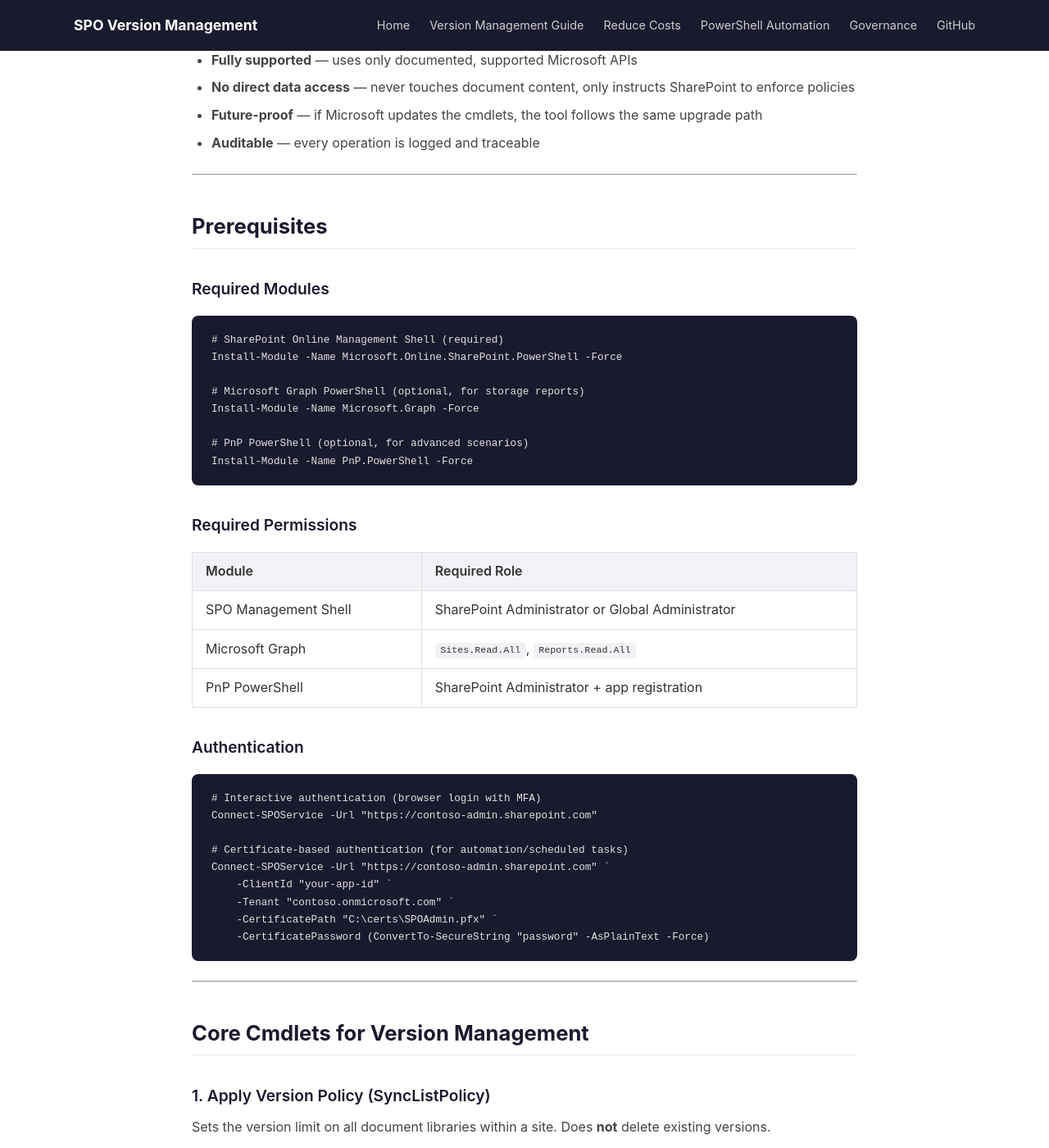
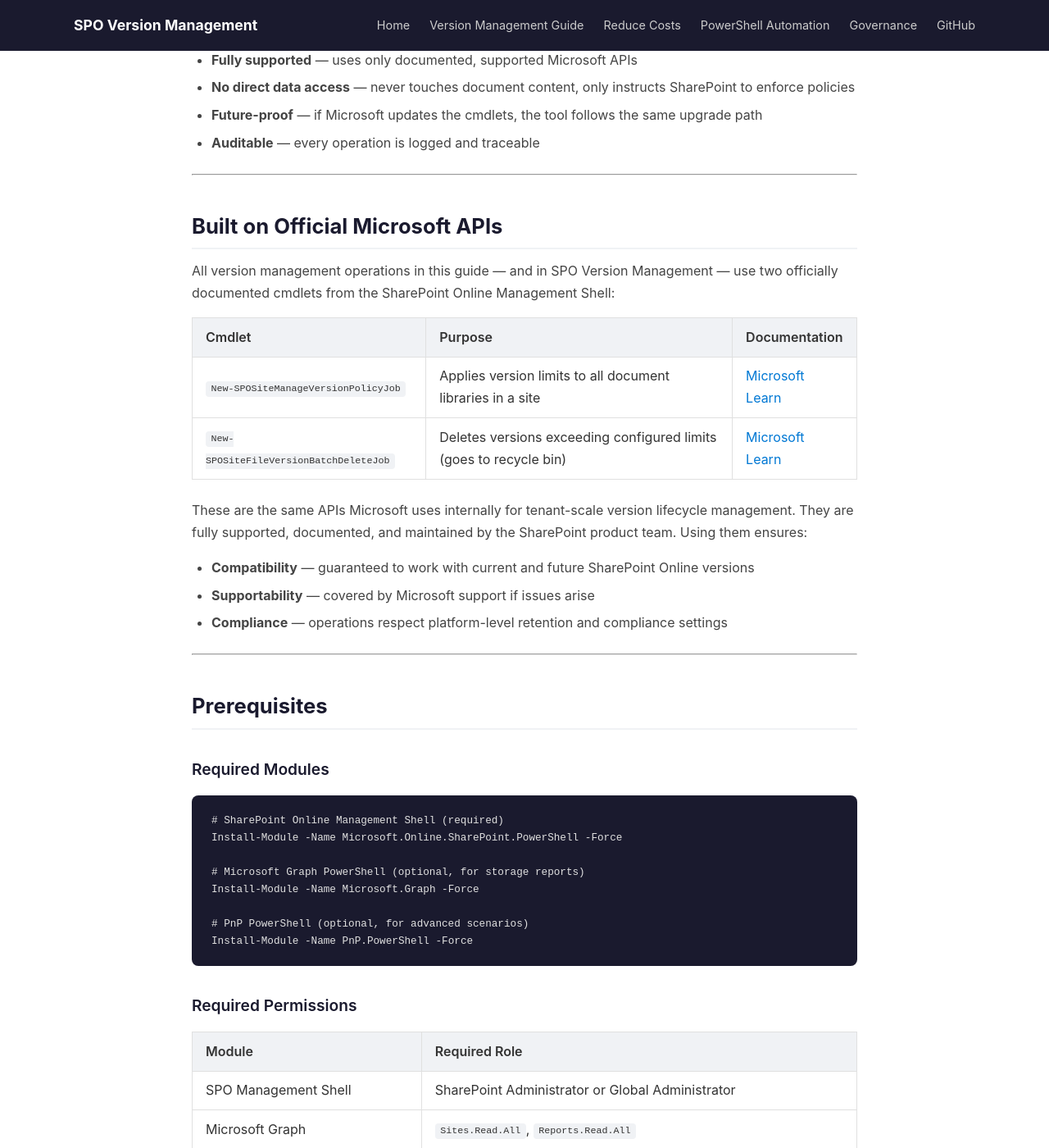
Before and after one commit to ivanoliv/SPOVersionManagement, a Jekyll site: the page built from docs/guides/powershell-sharepoint-version-cleanup.md, in a window 1280 px wide and 1400 px high, scrolled down 516 px. Shown: the whole window at 82% size. Built offline with Jekyll 4.4.1, drawn with Linux system fonts in a browser that asks for light colours; some of the changed text lies outside the part shown.

Commit message:
feat: add official Microsoft documentation links for API validation
- Link New-SPOSiteManageVersionPolicyJob and New-SPOSiteFileVersionBatchDeleteJob
  to their official Microsoft Learn documentation across all pages
- Homepage: add MS Learn links in trust section and SEO content
- PowerShell guide: add 'Built on Official Microsoft APIs' section with cmdlet table
- PowerShell guide: add MS Learn links to core cmdlet descriptions
- Version guide: link cmdlets in Risk Mitigation table and FAQ
- Costs guide: link cmdlets in tool-vs-scripts context
- Governance guide: link cmdlets in governance alignment table
- All links validate supportability using official Microsoft sources

````diff
--- a/docs/guides/powershell-sharepoint-version-cleanup.md
+++ b/docs/guides/powershell-sharepoint-version-cleanup.md
@@ -19,6 +19,23 @@
 - **No direct data access** — never touches document content, only instructs SharePoint to enforce policies
 - **Future-proof** — if Microsoft updates the cmdlets, the tool follows the same upgrade path
 - **Auditable** — every operation is logged and traceable
+
+---
+
+## Built on Official Microsoft APIs
+
+All version management operations in this guide — and in SPO Version Management — use two officially documented cmdlets from the SharePoint Online Management Shell:
+
+| Cmdlet | Purpose | Documentation |
+|--------|---------|---------------|
+| `New-SPOSiteManageVersionPolicyJob` | Applies version limits to all document libraries in a site | [Microsoft Learn](https://learn.microsoft.com/powershell/module/sharepoint-online/new-spositemanageversionpolicyjob) |
+| `New-SPOSiteFileVersionBatchDeleteJob` | Deletes versions exceeding configured limits (goes to recycle bin) | [Microsoft Learn](https://learn.microsoft.com/powershell/module/sharepoint-online/new-spositefileversionbatchdeletejob) |
+
+These are the same APIs Microsoft uses internally for tenant-scale version lifecycle management. They are fully supported, documented, and maintained by the SharePoint product team. Using them ensures:
+
+- **Compatibility** — guaranteed to work with current and future SharePoint Online versions
+- **Supportability** — covered by Microsoft support if issues arise
+- **Compliance** — operations respect platform-level retention and compliance settings
 
 ---
 
@@ -63,9 +80,11 @@
 
 ## Core Cmdlets for Version Management
 
+The two primary cmdlets below are official, documented SharePoint Online Management Shell commands. They are the same mechanisms SharePoint uses internally for version lifecycle management.
+
 ### 1. Apply Version Policy (SyncListPolicy)
 
-Sets the version limit on all document libraries within a site. Does **not** delete existing versions.
+The [`New-SPOSiteManageVersionPolicyJob`](https://learn.microsoft.com/powershell/module/sharepoint-online/new-spositemanageversionpolicyjob) cmdlet sets the version limit on all document libraries within a site. This is an official Microsoft API — fully supported, documented, and safe for production use. Does **not** delete existing versions.
 
 ```powershell
 # Set version limit to 20 major versions for all libraries in a site
@@ -106,7 +125,7 @@
 
 ### 3. Delete Excess Versions (BatchDelete)
 
-Removes versions that exceed the configured limits. Only works after a policy has been set.
+The [`New-SPOSiteFileVersionBatchDeleteJob`](https://learn.microsoft.com/powershell/module/sharepoint-online/new-spositefileversionbatchdeletejob) cmdlet removes versions that exceed the configured limits. This is Microsoft's official batch deletion API — deleted versions go to the site recycle bin (93-day recovery window). Only works after a policy has been set.
 
 ```powershell
 # Delete versions exceeding the limit
--- a/docs/index.html
+++ b/docs/index.html
@@ -568,7 +568,7 @@
                 <div class="feature-card" style="border-top:3px solid var(--green);">
                     <div class="icon">✅</div>
                     <h3>Official Microsoft APIs Only</h3>
-                    <p>Built entirely on <code>New-SPOSiteManageVersionPolicyJob</code> and <code>New-SPOSiteFileVersionBatchDeleteJob</code> — the same APIs Microsoft supports for tenant-scale operations. No unsupported methods.</p>
+                    <p>Built entirely on <a href="https://learn.microsoft.com/powershell/module/sharepoint-online/new-spositemanageversionpolicyjob" target="_blank" rel="noopener"><code>New-SPOSiteManageVersionPolicyJob</code></a> and <a href="https://learn.microsoft.com/powershell/module/sharepoint-online/new-spositefileversionbatchdeletejob" target="_blank" rel="noopener"><code>New-SPOSiteFileVersionBatchDeleteJob</code></a> — the same APIs Microsoft supports for tenant-scale operations. No unsupported methods.</p>
                 </div>
                 <div class="feature-card" style="border-top:3px solid var(--orange);">
                     <div class="icon">🏛️</div>
@@ -655,7 +655,7 @@
             <h2 class="section-title" style="text-align:left;margin-bottom:1rem;">What Is SharePoint Version Management?</h2>
             <p style="color:#444;line-height:1.8;margin-bottom:1rem;">SharePoint Online automatically retains every version of every document saved in document libraries. While version history is valuable for collaboration and rollback, it creates a hidden storage problem: <strong>excess file versions</strong> accumulate silently and can consume 30–70% of your tenant's storage quota over time.</p>
             <p style="color:#444;line-height:1.8;margin-bottom:1rem;"><strong>SharePoint version management</strong> is the practice of setting version limits, auditing version history consumption, and removing excess versions that serve no business or compliance purpose. Without proactive management, organizations face growing Microsoft 365 Extra File Storage costs ($0.20/GB/month) for data that delivers zero value.</p>
-            <p style="color:#444;line-height:1.8;margin-bottom:1.5rem;">SPO Version Management automates this entire lifecycle — from discovery and policy enforcement to bulk version deletion and cost reporting — using official Microsoft APIs. It is a pure orchestration layer: it does not modify documents directly, does not bypass platform security, and uses the same supported cmdlets available in the SharePoint Online Management Shell. It handles retention policy conflicts, parallel execution across thousands of sites, and provides real-time dashboards for monitoring.</p>
+            <p style="color:#444;line-height:1.8;margin-bottom:1.5rem;">SPO Version Management automates this entire lifecycle — from discovery and policy enforcement to bulk version deletion and cost reporting — using official Microsoft APIs. It is a pure orchestration layer: it does not modify documents directly, does not bypass platform security, and uses the same supported cmdlets available in the SharePoint Online Management Shell (<a href="https://learn.microsoft.com/powershell/module/sharepoint-online/new-spositemanageversionpolicyjob" target="_blank" rel="noopener">New-SPOSiteManageVersionPolicyJob</a> for policy enforcement and <a href="https://learn.microsoft.com/powershell/module/sharepoint-online/new-spositefileversionbatchdeletejob" target="_blank" rel="noopener">New-SPOSiteFileVersionBatchDeleteJob</a> for batch deletion). It handles retention policy conflicts, parallel execution across thousands of sites, and provides real-time dashboards for monitoring.</p>
 
             <h3 style="font-size:1.15rem;font-weight:600;margin-bottom:0.8rem;color:#1a1a2e;">Why SharePoint Storage Grows Uncontrollably</h3>
             <ul style="color:#444;line-height:1.8;margin-bottom:1.5rem;padding-left:1.5rem;">
````
Also changed, not shown: docs/guides/reduce-sharepoint-storage-costs.md (+1 -1 lines), docs/guides/sharepoint-governance-best-practices.md (+1 -1 lines), docs/guides/sharepoint-version-management.md (+2 -2 lines).
